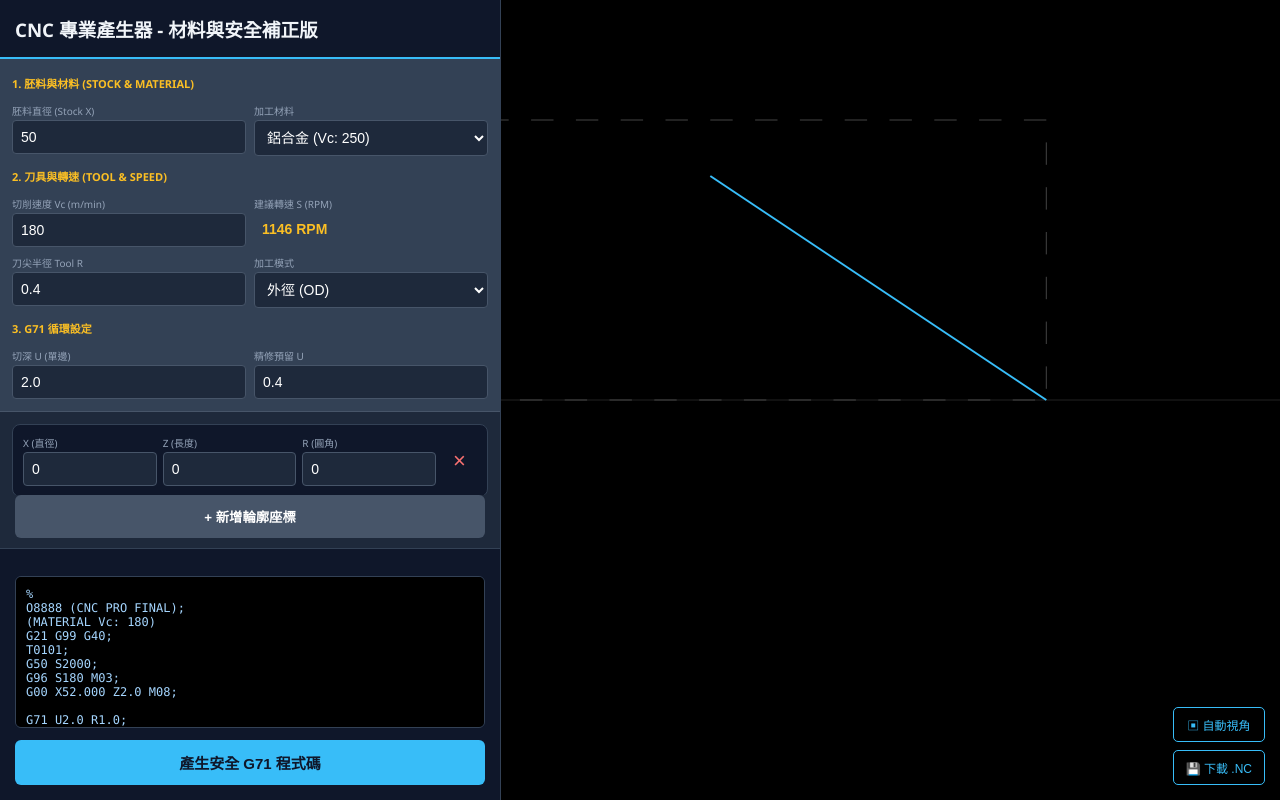
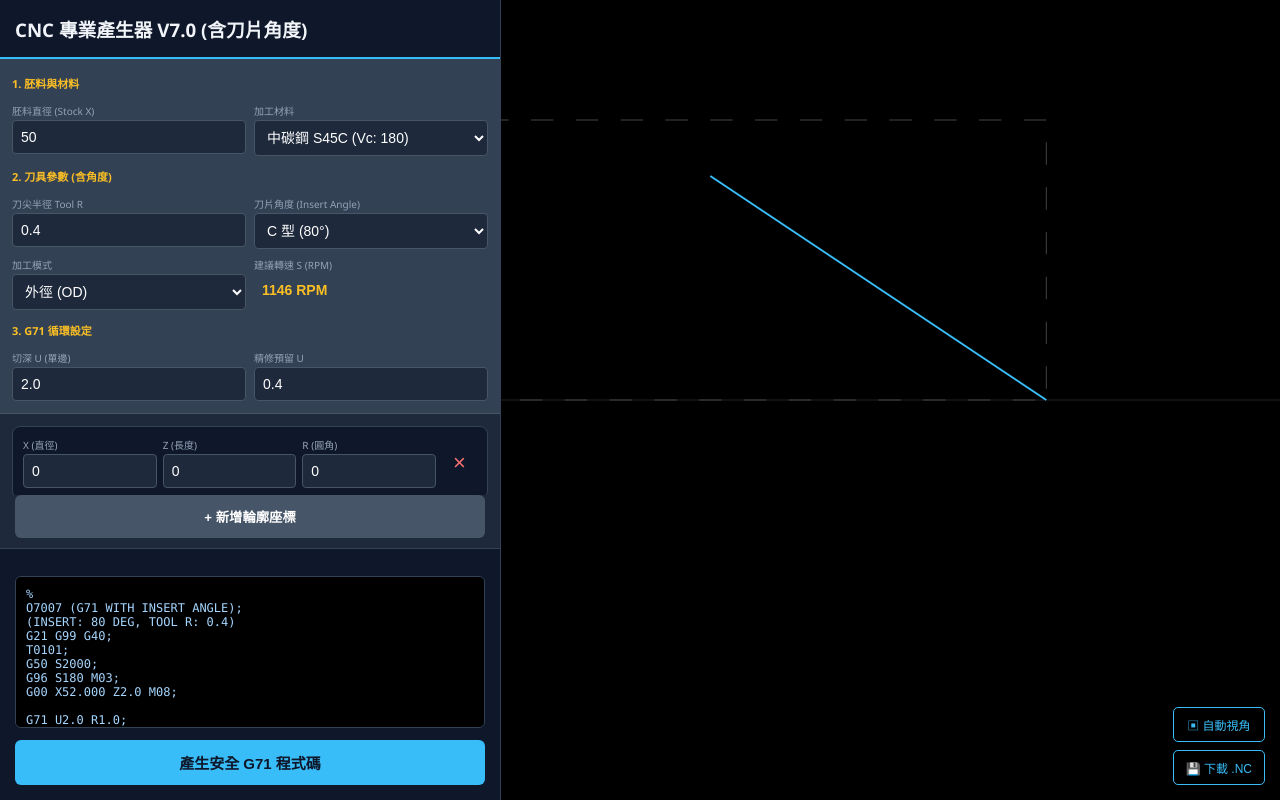
Before and after one commit to SJJ-rd/cnc-generator, a plain HTML site: page index.html in a window 1280 px wide. Both pictures are taken after a click on the button "產生安全 G71 程式碼". Drawn offline with Linux system fonts and the light colour scheme.

Commit message:
Add files via upload

```diff
--- a/index.html
+++ b/index.html
@@ -3,7 +3,7 @@
 <head>
     <meta charset="UTF-8">
     <meta name="viewport" content="width=device-width, initial-scale=1.0, maximum-scale=1.0, user-scalable=no">
-    <title>CNC 專業產生器 - 材料與安全補正版</title>
+    <title>CNC 專業產生器 - 終極彙整版</title>
     <style>
         :root { --bg: #0f172a; --panel: #1e293b; --accent: #38bdf8; --warning: #fbbf24; --text: #f1f5f9; }
         body { font-family: 'Segoe UI', system-ui, sans-serif; background: var(--bg); color: var(--text); margin: 0; display: flex; height: 100vh; overflow: hidden; }
@@ -42,37 +42,31 @@
 <body>
 
 <div class="sidebar">
-    <div class="header"><h3 style="margin:0;">CNC 專業產生器 - 材料與安全補正版</h3></div>
+    <div class="header"><h3 style="margin:0;">CNC 專業產生器 V7.0 (含刀片角度)</h3></div>
 
     <div class="config-grid">
-        <h4>1. 胚料與材料 (Stock & Material)</h4>
-        <div>
-            <label>胚料直徑 (Stock X)</label>
-            <input type="number" id="stockX" value="50" oninput="update()">
-        </div>
+        <h4>1. 胚料與材料</h4>
+        <div><label>胚料直徑 (Stock X)</label><input type="number" id="stockX" value="50" oninput="update()"></div>
         <div>
             <label>加工材料</label>
             <select id="material" onchange="applyMaterial()">
                 <option value="250">鋁合金 (Vc: 250)</option>
-                <option value="180">中碳鋼 S45C (Vc: 180)</option>
+                <option value="180" selected>中碳鋼 S45C (Vc: 180)</option>
                 <option value="120">不鏽鋼 SUS304 (Vc: 120)</option>
                 <option value="80">合金鋼 SCM440 (Vc: 80)</option>
-                <option value="200">黃銅 (Vc: 200)</option>
             </select>
         </div>
 
-        <h4>2. 刀具與轉速 (Tool & Speed)</h4>
+        <h4>2. 刀具參數 (含角度)</h4>
+        <div><label>刀尖半徑 Tool R</label><input type="number" id="toolR" value="0.4" step="0.4" oninput="update()"></div>
         <div>
-            <label>切削速度 Vc (m/min)</label>
-            <input type="number" id="vc" value="180" oninput="update()">
-        </div>
-        <div>
-            <label>建議轉速 S (RPM)</label>
-            <input type="text" id="calcS" readonly style="color:var(--warning); border:none; background:transparent; font-weight:bold;">
-        </div>
-        <div>
-            <label>刀尖半徑 Tool R</label>
-            <input type="number" id="toolR" value="0.4" step="0.4" oninput="update()">
+            <label>刀片角度 (Insert Angle)</label>
+            <select id="insAngle" onchange="update()">
+                <option value="80">C 型 (80°)</option>
+                <option value="55">D 型 (55°)</option>
+                <option value="35">V 型 (35°)</option>
+                <option value="60">T 型 (60°)</option>
+            </select>
         </div>
         <div>
             <label>加工模式</label>
@@ -81,6 +75,7 @@
                 <option value="ID">內徑 (ID)</option>
             </select>
         </div>
+        <div><label>建議轉速 S (RPM)</label><input type="text" id="calcS" readonly style="color:var(--warning); border:none; background:transparent; font-weight:bold;"></div>
 
         <h4>3. G71 循環設定</h4>
         <div><label>切深 U (單邊)</label><input type="number" id="cutU" value="2.0"></div>
@@ -92,7 +87,7 @@
     <button class="btn btn-add" onclick="addPoint()">+ 新增輪廓座標</button>
 
     <div class="footer">
-        <pre id="output">尚未產生 G-Code...</pre>
+        <pre id="output">點擊產生 G-Code...</pre>
         <button class="btn btn-gen" onclick="generateNC()">產生安全 G71 程式碼</button>
     </div>
 </div>
@@ -113,7 +108,6 @@
     let drag = false, lastM = { x: 0, y: 0 };
 
     function applyMaterial() {
-        document.getElementById('vc').value = document.getElementById('material').value;
         update();
     }
 
@@ -144,9 +138,8 @@
 
         const pts = getPts();
         const stockX = parseFloat(document.getElementById('stockX').value) || 0;
-        const vc = parseFloat(document.getElementById('vc').value);
+        const vc = parseFloat(document.getElementById('material').value);
 
-        // 計算轉速 S = (Vc * 1000) / (PI * D)
         const maxD = Math.max(...pts.map(p => p.x), stockX, 1);
         const rpm = Math.round((vc * 1000) / (Math.PI * maxD));
         document.getElementById('calcS').value = rpm + " RPM";
@@ -155,16 +148,13 @@
         ctx.translate(cam.x, cam.y);
         ctx.scale(cam.zoom, cam.zoom);
 
-        // 畫中心線
         ctx.strokeStyle = '#222'; ctx.lineWidth = 1/cam.zoom;
         ctx.beginPath(); ctx.moveTo(-500,0); ctx.lineTo(500,0); ctx.stroke();
 
-        // 畫胚料虛線
         ctx.setLineDash([2, 2]); ctx.strokeStyle = '#444';
         ctx.strokeRect(-150, -stockX/2, 150, stockX/2);
         ctx.setLineDash([]);
 
-        // 畫成品輪廓
         const mode = document.getElementById('mode').value;
         ctx.strokeStyle = (mode === 'OD') ? '#38bdf8' : '#f87171';
         ctx.lineWidth = 2/cam.zoom;
@@ -192,13 +182,13 @@
         const mode = document.getElementById('mode').value;
         const toolR = parseFloat(document.getElementById('toolR').value);
         const stockX = parseFloat(document.getElementById('stockX').value);
-        const vc = document.getElementById('vc').value;
+        const insAngle = parseFloat(document.getElementById('insAngle').value);
+        const vc = document.getElementById('material').value;
 
-        // 計算安全起始點
         const safeX = mode === 'OD' ? (stockX + 2.0) : (pts[0].x - 2.0);
 
-        let g = `% \nO8888 (CNC PRO FINAL);\n`;
-        g += `(MATERIAL Vc: ${vc})\n`;
+        let g = `% \nO7007 (G71 WITH INSERT ANGLE);\n`;
+        g += `(INSERT: ${insAngle} DEG, TOOL R: ${toolR})\n`;
         g += `G21 G99 G40;\nT0101;\nG50 S2000;\nG96 S${vc} M03;\n`;
         g += `G00 X${safeX.toFixed(3)} Z2.0 M08;\n\n`;
 
@@ -209,10 +199,18 @@
         pts.forEach((p, i) => {
             let cx = p.x, cz = p.z;
             if (i > 0 && toolR > 0) {
-                const angle = Math.atan2(Math.abs(pts[i].x - pts[i-1].x)/2, Math.abs(pts[i].z - pts[i-1].z));
-                const dir = mode === 'OD' ? 1 : -1;
-                cx += (2 * toolR * (1 - Math.cos(angle))) * dir;
-                cz += (toolR * Math.sin(angle));
+                const dx = (pts[i].x - pts[i-1].x) / 2;
+                const dz = pts[i].z - pts[i-1].z;
+                if (dx !== 0 && dz !== 0) {
+                    const slopeAngle = Math.atan2(Math.abs(dx), Math.abs(dz));
+                    const clearanceAngle = (180 - insAngle) / 2;
+                    if ((slopeAngle * 180 / Math.PI) > (clearanceAngle - 3)) {
+                        g += `(WARNING: SLOPE ${ (slopeAngle * 180 / Math.PI).toFixed(1) } DEG EXCEEDS CLEARANCE!)\n`;
+                    }
+                    const dir = mode === 'OD' ? 1 : -1;
+                    cx += (2 * toolR * (1 - Math.cos(slopeAngle))) * dir;
+                    cz += (toolR * Math.sin(slopeAngle));
+                }
             }
             g += `G01 X${cx.toFixed(3)} Z${cz.toFixed(3)}${p.r>0 ? ' R'+p.r : ''};\n`;
         });
@@ -226,7 +224,7 @@
     function downloadNC() {
         const a = document.createElement('a');
         a.href = URL.createObjectURL(new Blob([document.getElementById('output').innerText], {type:'text/plain'}));
-        a.download = "lathe_program.nc"; a.click();
+        a.download = "program.nc"; a.click();
     }
 
     vbox.addEventListener('wheel', e => { cam.zoom *= (e.deltaY > 0 ? 0.9 : 1.1); update(); e.preventDefault(); }, {passive:false});
```
